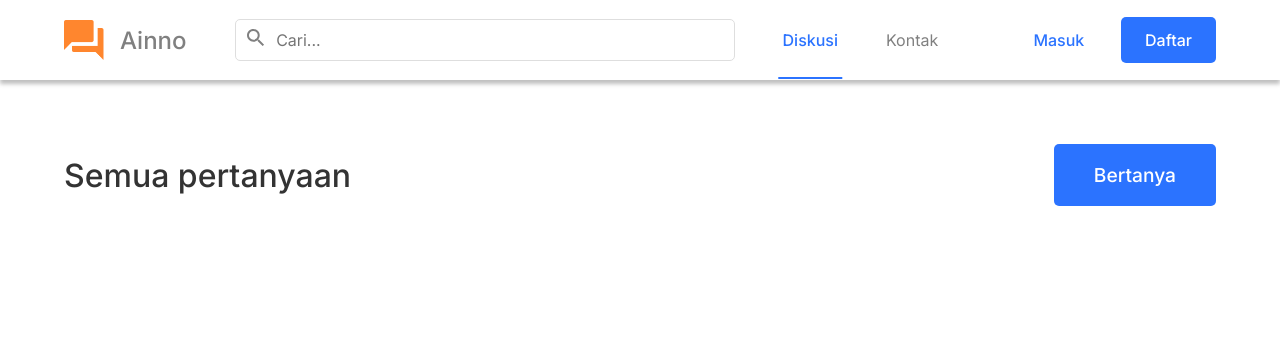
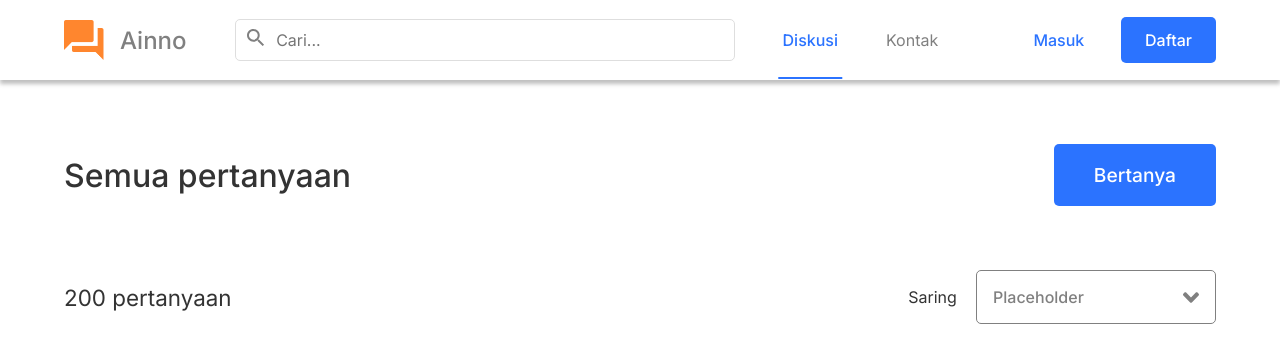
Before and after one commit to ihsan-aryandi/ainno, a React (Create React App) app: page /discuss in a window 1280 px wide. Shown: the top 362 px of the page. Built offline with nearby package versions, Linux system fonts and the light colour scheme.

Commit message:
Creating select component

```diff
--- /dev/null
+++ b/src/components/icons/AngelIcon.js
@@ -0,0 +1,9 @@
+import React from 'react'
+
+export default function AngelIcon({ width = '', className = '', angelClassName = '' }) {
+    return (
+        <svg width={width} className={className} viewBox="0 0 16 11" fill="none" xmlns="http://www.w3.org/2000/svg">
+            <path className={angelClassName} d="M7.15006 10.4655L0.350059 3.45297C-0.119941 2.96828 -0.119941 2.18453 0.350059 1.705L1.48006 0.539686C1.95006 0.0549985 2.71006 0.0549985 3.17506 0.539686L7.99506 5.51031L12.8151 0.539686C13.2851 0.0549985 14.0451 0.0549985 14.5101 0.539686L15.6401 1.705C16.1101 2.18969 16.1101 2.97344 15.6401 3.45297L8.84006 10.4655C8.38006 10.9502 7.62006 10.9502 7.15006 10.4655V10.4655Z" fill="#808080"/>
+        </svg>
+    )
+}
--- /dev/null
+++ b/src/components/inputs/select-left-labeled/Select.js
@@ -0,0 +1,50 @@
+import React, { useEffect, useRef, useState } from 'react'
+import AngelIcon from 'components/icons/AngelIcon'
+import styles from './Select.module.css'
+
+export default function Select({ label = '', placeholder = '', defaultValue, data = [] }) {
+    const [selectedValue, setSelectedValue] = useState(() => data.find(item => item.value === defaultValue))
+    const [isOpen, setIsOpen] = useState(false)
+
+    const selectRef = useRef()
+
+    useEffect(() => {
+        const handleCloseDropdown = e => {
+            if (selectRef.current && !selectRef.current.contains(e.target)) {
+                setIsOpen(false)
+            }
+        }
+
+        document.addEventListener('mousedown', handleCloseDropdown)
+
+        return () => document.removeEventListener('mousedown', handleCloseDropdown)
+    }, [])
+
+    return (
+        <div className={styles['select-container']}>
+            <span>{label}</span>
+            <div className={styles.select} ref={selectRef} onClick={() => setIsOpen(prevState => !prevState)}>
+                {selectedValue
+                    ? <div className={styles['selected-value']}>{selectedValue.label}</div>
+                    : <div className={styles.placeholder}>{placeholder}</div>}
+
+                <div className={`${styles['dropdown']} ${isOpen ? styles.open : ''}`}>
+                    {data.map((item, i) => (
+                        <Option
+                            key={item.value + i}
+                            label={item.label}
+                            value={item.value}
+                            onClick={() => setSelectedValue(item)}
+                            isSelected={selectedValue?.value === item.value}
+                        />
+                    ))}
+                </div>
+                <AngelIcon width='1rem' />
+            </div>
+        </div>
+    )
+}
+
+function Option({ label = '', onClick, isSelected = false }) {
+    return <div className={`${styles.option} ${isSelected ? styles.selected : ''}`} onClick={onClick}>{label}</div>
+}
--- /dev/null
+++ b/src/components/inputs/select-left-labeled/Select.module.css
@@ -0,0 +1,67 @@
+.select-container {
+    display: flex;
+    align-items: center;
+}
+
+.select-container > span {
+    user-select: none;
+}
+
+.select {
+    position: relative;
+    display: flex;
+    justify-content: space-between;
+    align-items: center;
+    background-color: #fff;
+    border: 1px solid var(--grey-color3);
+    padding: 1rem;
+    min-width: 15rem;
+    border-radius: 5px;
+    margin-left: 1.2rem;
+    cursor: pointer;
+}
+
+.selected-value {
+    color: var(--dark-color1);
+    user-select: none;
+}
+
+.placeholder {
+    font-weight: 500;
+    color: var(--grey-color3);
+    user-select: none;
+}
+
+.dropdown {
+    position: absolute;
+    top: calc(100% + 2px);
+    left: 0;
+    width: 100%;
+    background-color: #fff;
+    border-radius: 5px;
+    box-shadow: 0px 3px 5px rgba(0, 0, 0, 0.3);
+    max-height: 250px;
+    overflow-y: auto;
+    transform: translateY(20px);
+    opacity: 0;
+    pointer-events: none;
+    transition: .15s;
+}
+
+.open {
+    transform: translateY(0);
+    opacity: 1;
+    pointer-events: all;
+}
+
+.option {
+    color: var(--dark-color1);
+    font-size: 1rem;
+    padding: 1rem;
+    cursor: pointer;
+    user-select: none;
+}
+
+.option:hover, .selected {
+    background-color: var(--add-color1);
+}
--- a/src/index.css
+++ b/src/index.css
@@ -8,6 +8,7 @@
     --grey-color2: #DEDEDE;
     --grey-color3: #808080;
     --dark-color1: #333333;
+    --add-color1: #e0ebff;
 }
 
 * {
@@ -73,6 +74,29 @@ body, input {
 /*
     Background colors
 */
+.fill-main-color1 {
+    fill: var(--main-color1);
+}
+
+.fill-main-color2 {
+    fill: var(--main-color2);
+}
+
+.fill-main-color3 {
+    fill: var(--main-color3);
+}
+
+.fill-grey-color1 {
+    fill: var(--grey-color1);
+}
+
+.fill-grey-color3 {
+    fill: var(--grey-color3);
+}
+
+/*
+    Fill colors
+*/
 .bg-main-color1 {
     background-color: var(--main-color1);
 }
@@ -126,6 +150,14 @@ body, input {
 
 .mb-6 {
     margin-bottom: 3rem !important;
+}
+
+.mb-7 {
+    margin-bottom: 3.5rem !important;
+}
+
+.mb-8 {
+    margin-bottom: 4rem !important;
 }
 
 /*
@@ -217,6 +249,14 @@ body, input {
     margin-left: 3rem !important;
 }
 
+.ml-7 {
+    margin-left: 3.5rem !important;
+}
+
+.ml-8 {
+    margin-left: 4rem !important;
+}
+
 /*
     Paddings
 */
@@ -284,6 +324,30 @@ body, input {
     text-decoration: none;
 }
 
+.f-1 {
+    font-size: 1rem;
+}
+
+.f-2 {
+    font-size: 1.2rem;
+}
+
+.f-3 {
+    font-size: 1.4rem;
+}
+
+.f-4 {
+    font-size: 1.6rem;
+}
+
+.f-5 {
+    font-size: 1.8rem;
+}
+
+.f-6 {
+    font-size: 2rem;
+}
+
 /*
     Add
 */
--- a/src/pages/discuss/DiscussPage.js
+++ b/src/pages/discuss/DiscussPage.js
@@ -1,17 +1,40 @@
 import React from 'react'
 import Container from 'components/containers/Container'
 import Button from 'components/buttons/Button'
+import Select from 'components/inputs/select-left-labeled/Select'
 import { Link } from 'react-router-dom'
 
 export default function DiscussPage() {
+    const data = [
+        {
+            label: 'label 1',
+            value: 'value1'
+        },
+        {
+            label: 'label 2',
+            value: 'value2'
+        },
+        {
+            label: 'label 3',
+            value: 'value3'
+        },
+        {
+            label: 'label 3',
+            value: 'value3'
+        }
+    ]
     return (
         <Container className='mt-8' maxWidth='1440px'>
-            <div className='d-flex content-between items-center'>
+            <div className='d-flex content-between items-center mb-8'>
                 <h1 className='medium default-color'>Semua pertanyaan</h1>
                 <Link to='/ask-question'>
                     <Button label='Bertanya' padding='1.2rem 2.5rem' fontSize='1.2rem' />
                 </Link>
             </div>
+            <div className='d-flex content-between items-center'>
+                <span className='total-question f-3'>200 pertanyaan</span>
+                <Select label='Saring' placeholder='Placeholder' defaultValue='vote' data={data} />
+            </div>
         </Container>
     )
 }
--- a/src/pages/login/LoginPage.js
+++ b/src/pages/login/LoginPage.js
@@ -1,6 +1,6 @@
 import React from 'react'
 import styles from './LoginPage.module.css'
-import Input from 'components/inputs/Input'
+import Input from 'components/inputs/regular-input/Input'
 import Card from 'components/cards/Card'
 import Form from 'components/forms/Form'
 import Button from 'components/buttons/Button'
```
Also changed, not shown: public/angel.svg (added), src/components/inputs/regular-input/Input.js (renamed from src/components/inputs/Input.js), src/components/inputs/regular-input/Input.module.css (renamed from src/components/inputs/Input.module.css).
